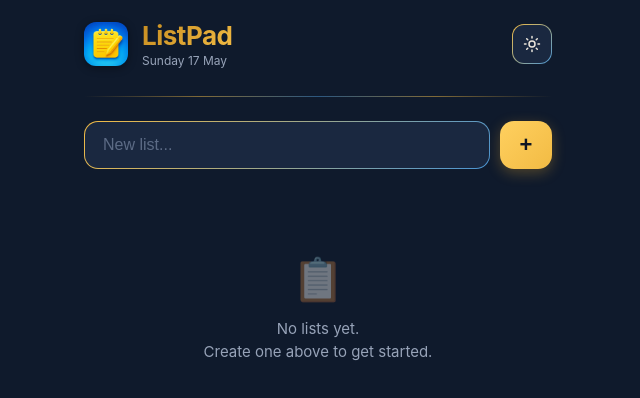
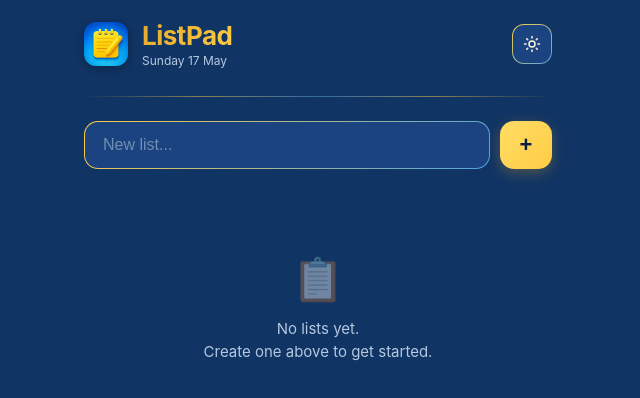
Before and after one commit to AeonReon/listpad, a plain HTML site: page index.html in a window 1280 px wide. Both pictures are taken after a click on the button "Toggle dark mode". Shown: the whole page, without its empty margins (322-962 px from the left). Drawn offline with Linux system fonts and the light colour scheme.

Commit message:
listpad: dark palette swap to icon sky-blue + yellow
Replace navy/gold dark palette with sky-blue/yellow drawn from the icon.
bg #103464, accent #FFCC44, text #FFF6E0. Matches hifi.
sw cache listpad-v5.

Co-Authored-By: Claude Opus 4.7 (1M context) <noreply@anthropic.com>

```diff
--- a/index.html
+++ b/index.html
@@ -53,34 +53,34 @@
             --safe-bottom: env(safe-area-inset-bottom);
         }
 
-        /* ===== DARK THEME ===== */
+        /* ===== DARK THEME ===== sky-blue + yellow, pulled from the app icons */
         :root[data-theme="dark"] {
-            --bg: #0F1A2C;
-            --surface: #1A2840;
-            --surface-2: #243352;
-            --card: #1F2D49;
-            --card-hover: #2A3A5A;
+            --bg: #103464;
+            --surface: #1A4380;
+            --surface-2: #245599;
+            --card: #1F4A8C;
+            --card-hover: #2A5BA8;
 
-            --text: #ECE6DC;
-            --text-dim: #97A3B8;
-            --text-faint: #5C6B85;
-            --ink-deep: #0E1623;
+            --text: #FFF6E0;
+            --text-dim: #B5C8E0;
+            --text-faint: #708FB2;
+            --ink-deep: #0A2042;
 
-            --accent: #F2BB44;
-            --accent-bright: #FFD05F;
-            --accent-dim: #C68C20;
-            --accent-glow: rgba(242, 187, 68, 0.20);
+            --accent: #FFCC44;
+            --accent-bright: #FFDD66;
+            --accent-dim: #E5A82A;
+            --accent-glow: rgba(255, 204, 68, 0.22);
 
-            --blue: #4A95D4;
+            --blue: #4FA3E0;
             --blue-dim: #2D7AB8;
 
-            --border: rgba(242, 187, 68, 0.20);
-            --border-strong: rgba(242, 187, 68, 0.40);
-            --line: rgba(255, 255, 255, 0.08);
+            --border: rgba(255, 204, 68, 0.22);
+            --border-strong: rgba(255, 204, 68, 0.42);
+            --line: rgba(255, 255, 255, 0.10);
 
-            --shadow-sm: 0 2px 8px rgba(0, 0, 0, 0.40);
-            --shadow:    0 8px 22px rgba(0, 0, 0, 0.45);
-            --shadow-lg: 0 18px 50px rgba(0, 0, 0, 0.55);
+            --shadow-sm: 0 2px 8px rgba(0, 0, 0, 0.30);
+            --shadow:    0 8px 22px rgba(0, 0, 0, 0.40);
+            --shadow-lg: 0 18px 50px rgba(0, 0, 0, 0.50);
         }
 
         body {
@@ -537,7 +537,7 @@
             const theme = saved === 'dark' ? 'dark' : 'light';
             document.documentElement.setAttribute('data-theme', theme);
             const meta = document.querySelector('meta[name="theme-color"]');
-            if (meta) meta.setAttribute('content', theme === 'dark' ? '#0F1A2C' : '#F7F4EE');
+            if (meta) meta.setAttribute('content', theme === 'dark' ? '#103464' : '#F7F4EE');
         })();
         function toggleTheme() {
             const current = document.documentElement.getAttribute('data-theme') === 'dark' ? 'dark' : 'light';
@@ -545,7 +545,7 @@
             document.documentElement.setAttribute('data-theme', next);
             localStorage.setItem('listpad_theme', next);
             const meta = document.querySelector('meta[name="theme-color"]');
-            if (meta) meta.setAttribute('content', next === 'dark' ? '#0F1A2C' : '#F7F4EE');
+            if (meta) meta.setAttribute('content', next === 'dark' ? '#103464' : '#F7F4EE');
         }
 
         // State
--- a/sw.js
+++ b/sw.js
@@ -1,4 +1,4 @@
-const CACHE = 'listpad-v4';
+const CACHE = 'listpad-v5';
 const ASSETS = ['/', '/index.html', '/manifest.json', '/icons/icon-192.png', '/icons/icon-512.png', '/icons/icon-1024.png', '/icons/apple-touch-icon.png'];
 
 self.addEventListener('install', e => {
```
